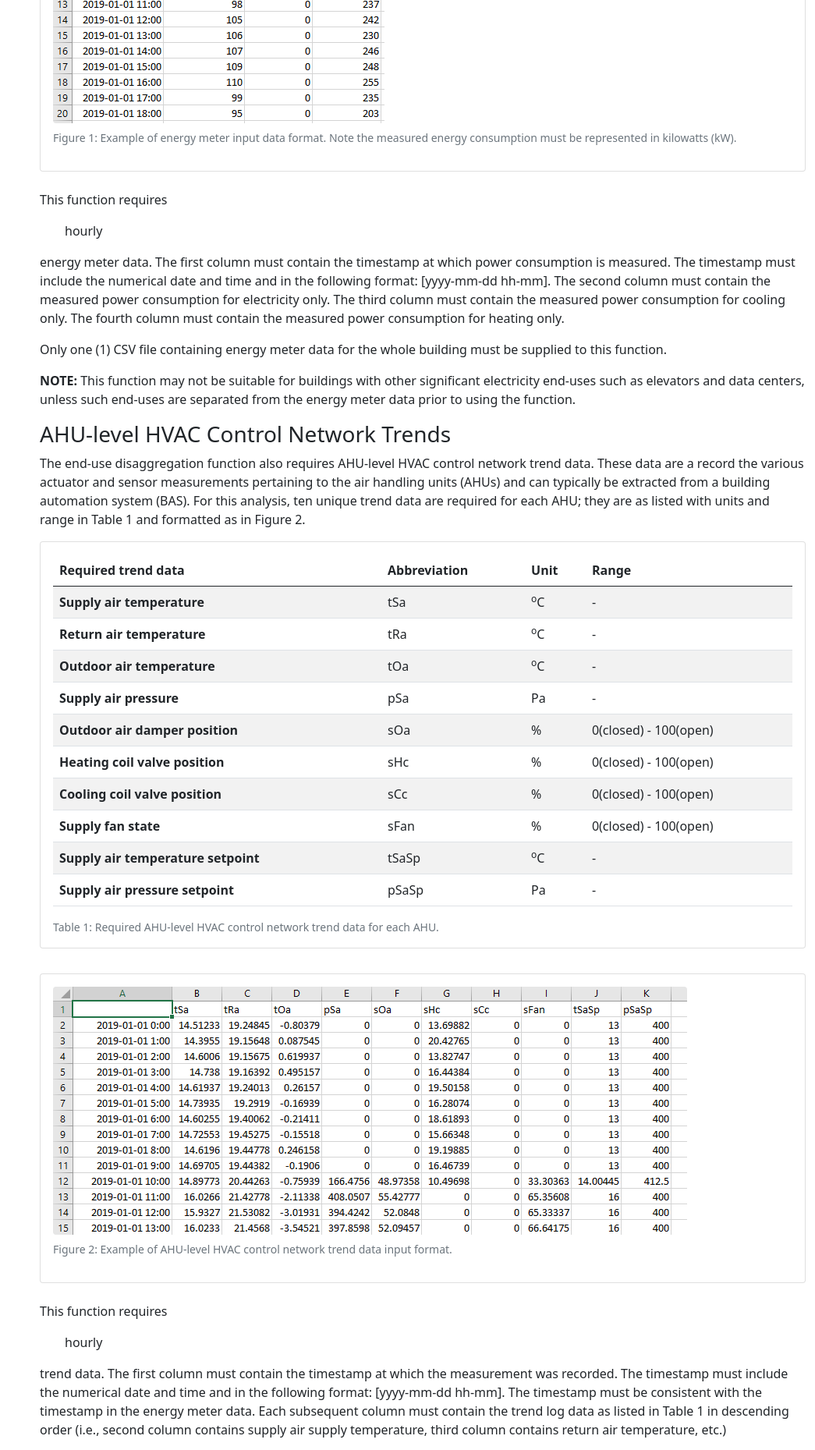
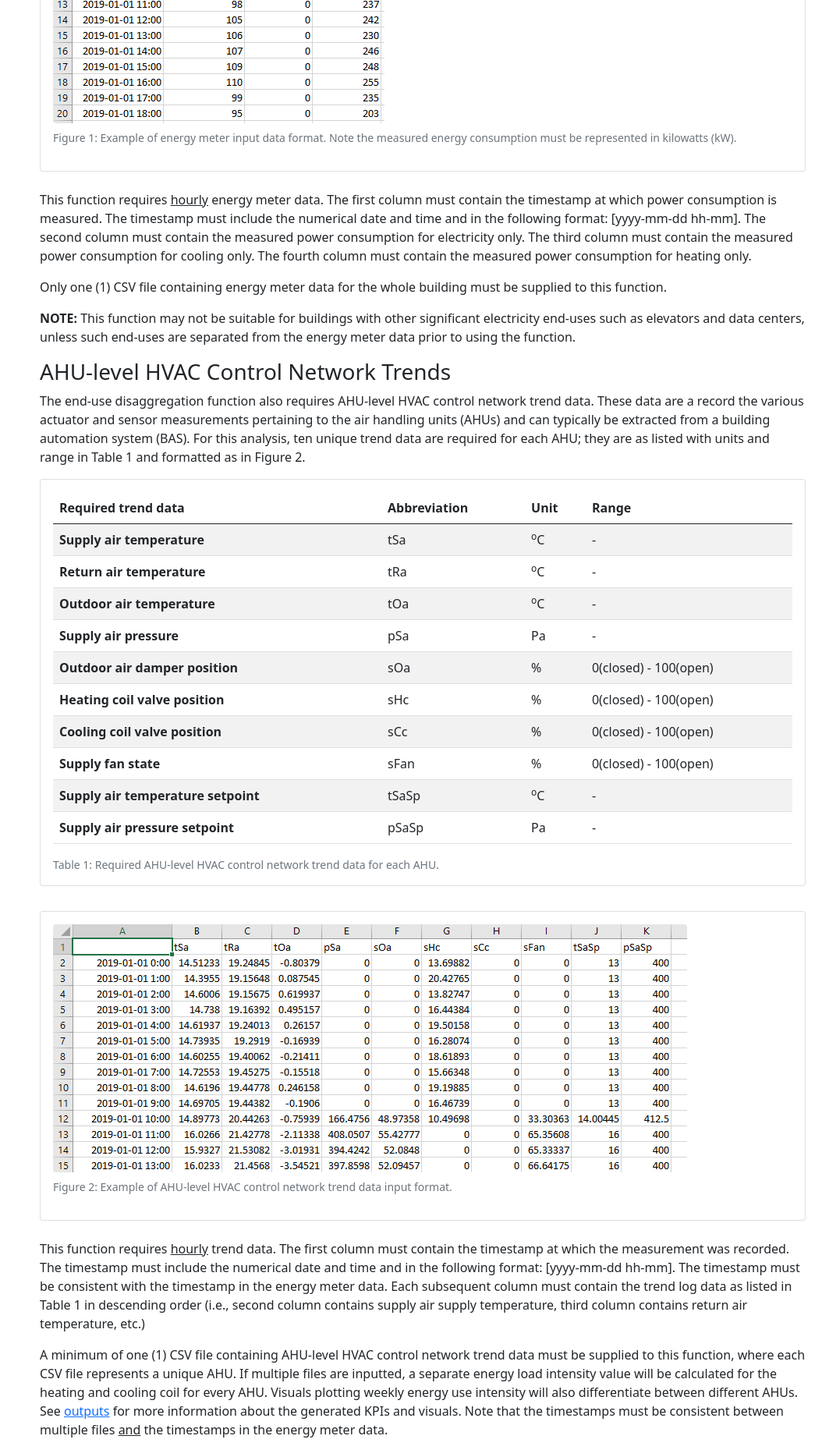
Before and after one commit to Carleton-DBOM-Research-Group/Building_energy_management_toolkit, a Flask app: page /functions/endUseDisaggregation/inputs in a window 1280 px wide. Shown: the part 790-2649 px from the top of the page at 78% size, without its empty margins (235-1280 px from the left). Run offline with Flask 2, Linux system fonts and the light colour scheme.

Commit message:
Minor grammer corrections

```diff
--- a/templates/functions_endUseDisaggregation_inputs.html
+++ b/templates/functions_endUseDisaggregation_inputs.html
@@ -200,7 +200,7 @@
         </figure>
       </div>
     </div>
-    <p class="fs-6 pt-4">This function requires <ul>hourly</ul> energy meter data. The first column must contain the timestamp at which power consumption is measured. The timestamp must include the numerical date and time and in the following format: [yyyy-mm-dd hh-mm]. The second column must
+    <p class="fs-6 pt-4">This function requires <u>hourly</u> energy meter data. The first column must contain the timestamp at which power consumption is measured. The timestamp must include the numerical date and time and in the following format: [yyyy-mm-dd hh-mm]. The second column must
       contain the measured power consumption for electricity only. The third column must contain the measured power consumption for cooling only. The fourth column must contain the measured power consumption for heating only.</p>
     <p class="fs-6">Only one (1) CSV file containing energy meter data for the whole building must be supplied to this function.</p>
     <p class="fs-6"><strong>NOTE:</strong> This function may not be suitable for buildings with other significant electricity end-uses such as elevators and data centers, unless such end-uses are separated from the energy meter data
@@ -295,13 +295,13 @@
         </figure>
       </div>
     </div>
-    <p class="fs-6 pt-4">This function requires <ul>hourly</ul> trend data. The first column must contain the timestamp at which the measurement was recorded. The timestamp must include the numerical date and time and
+    <p class="fs-6 pt-4">This function requires <u>hourly</u> trend data. The first column must contain the timestamp at which the measurement was recorded. The timestamp must include the numerical date and time and
       in the following format: [yyyy-mm-dd hh-mm]. The timestamp must be consistent with the timestamp in the energy meter data. Each subsequent column must contain the trend log data as listed in Table 1 in descending order (i.e., second column
       contains supply air supply temperature, third column contains return air temperature, etc.)</p>
     <p class="fs-6">A minimum of one (1) CSV file containing AHU-level HVAC control network trend data must be supplied to this function, where each CSV file represents a unique AHU.
       If multiple files are inputted, a separate energy load intensity value will be calculated for the heating and cooling coil for every AHU. Visuals plotting weekly energy use intensity
       will also differentiate between different AHUs. See <a href="/functions/endUseDisaggregation/outputs" class="link-blue">outputs</a> for more information about the generated KPIs and visuals.
-      Note that timestamps must be consistent between multiple files.</p>
+      Note that the timestamps must be consistent between multiple files <u>and</u> the timestamps in the energy meter data.</p>
 
     <p class="h3 fw-normal">Zone-level HVAC Control Network Trends</p>
     <p class="fs-6">The end-use disaggregation function also requires zone-level HVAC control network trend data. Like AHU-level HVAC control network trend data, these data are a record of various
@@ -357,10 +357,11 @@
         </figure>
       </div>
     </div>
-    <p class="fs-6 pt-4">This function requires <ul>hourly</ul> trend data. Like AHU-level HVAC control network trend data, the first column must contain the timestamp, which must include the numerical date and time and in the following format: [yyyy-mm-dd hh-mm].
+    <p class="fs-6 pt-4">This function requires <u>hourly</u> trend data. Like AHU-level HVAC control network trend data, the first column must contain the timestamp, which must include the numerical date and time and in the following format: [yyyy-mm-dd hh-mm].
       The timestamp must be consistent with the timestamp in the energy meter data. Each subsequent column should contain the trend log data as listed in Table 2 in descending order (i.e., second column contains
       indoor air temperature, third column contains supply airflow, etc.)</p>
-    <p class="fs-6">A minimum of one (1) CSV file containing zone-level HVAC network trend log data must be supplied to this function, where each CSV file represents a unique VAV terminal or thermal zone. Note that timestamps must be consistent between multiple files.</p>
+    <p class="fs-6">A minimum of one (1) CSV file containing zone-level HVAC network trend log data must be supplied to this function, where each CSV file represents a unique VAV terminal or thermal zone.
+      Note that the timestamps must be consistent between multiple files <u>and</u> the timestamps in the energy meter and AHU-level HVAC network trend data.</p>
 
     <p class="h3 fw-normal">Wi-Fi Device Count</p>
     <p class="fs-6">The end-use disaggregation function also requires Wi-Fi device count data. These data count the number of actively recognized, but not necessarily connected, devices by a building's Wi-Fi access points.
@@ -373,7 +374,7 @@
         </figure>
       </div>
     </div>
-    <p class="fs-6 pt-4">This function does not requires <ul>hourly</ul> trend data (i.e., measurements taken at 15-minute interval are OK). The first column must contain the timestamp at which the device count is measured. The timestamp must include the numerical date and time and in the following format: [yyyy-mm-dd hh-mm].
+    <p class="fs-6 pt-4">This function does not requires <u>hourly</u> trend data (i.e., measurements taken at 15-minute interval are OK). The first column must contain the timestamp at which the device count is measured. The timestamp must include the numerical date and time and in the following format: [yyyy-mm-dd hh-mm].
       The second column must contain the number of devices recognized by a Wi-Fi access point. This column must contain only whole numbers (i.e., 2.4 is not an acceptable entry).</p>
     <p class="fs-6">A minimum of one (1) CSV file containing Wi-Fi device count data must be supplied to this function. However, if there is greater certainty amounting in floor-level
       device count data (i.e., you have device count data for each floor of the building), you may input several CSV files whereby each file contains the data pertaining to a different floor. If the function
--- a/templates/functions_energyBaseline_inputs.html
+++ b/templates/functions_energyBaseline_inputs.html
@@ -199,7 +199,7 @@
         </figure>
       </div>
     </div>
-    <p class="fs-6 pt-4">This function requires <ul>hourly</ul> energy meter data. The first column should contain the timestamp at which energy consumption is measured. The timestamp must include the numerical date and
+    <p class="fs-6 pt-4">This function requires <u>hourly</u> energy meter data. The first column should contain the timestamp at which energy consumption is measured. The timestamp must include the numerical date and
       time and in the following format: [yyyy-mm-dd hh-mm]. The second column should contain the measured power consumption for electricity only. The third column should contain the measured power consumption for cooling only. The fourth column should contain the measured power
       consumption for heating only.</p>
     <p class="fs-6">Only one (1) CSV file containing energy meter data for the whole building must be supplied to this function.</p>
@@ -215,9 +215,9 @@
         </figure>
       </div>
     </div>
-    <p class="fs-6 pt-4">This function requires <ul>hourly</ul> recorded outdoor weather data. The first column must contain the timestamp, which must include the numerical date and time and in the following format: [yyyy-mm-dd hh-mm]. The timestamps must be consistent with the
+    <p class="fs-6 pt-4">This function requires <u>hourly</u> recorded outdoor weather data. The first column must contain the timestamp, which must include the numerical date and time and in the following format: [yyyy-mm-dd hh-mm]. The timestamps must be consistent with the
       timestamps in the energy meter data. The second column must contain the measured outdoor air temperature. For this function, recorded temperatures must be represented in Celsius (<sup>o</sup>C).</p>
-    <p class="fs-6">Only one (1) CSV file containing weather data must be supplied to this function.</p>
+    <p class="fs-6">Only one (1) CSV file containing weather data must be supplied to this function. Note that the timestamps must be consistent with the timestamps in the energy meter data.</p>
 
     <!-- Footer -->
     <footer class="pt-4 my-md-5 pt-md-5 border-top">
```
Also changed, not shown: templates/functions_ahuAnomaly_inputs.html (+4 -3 lines).
